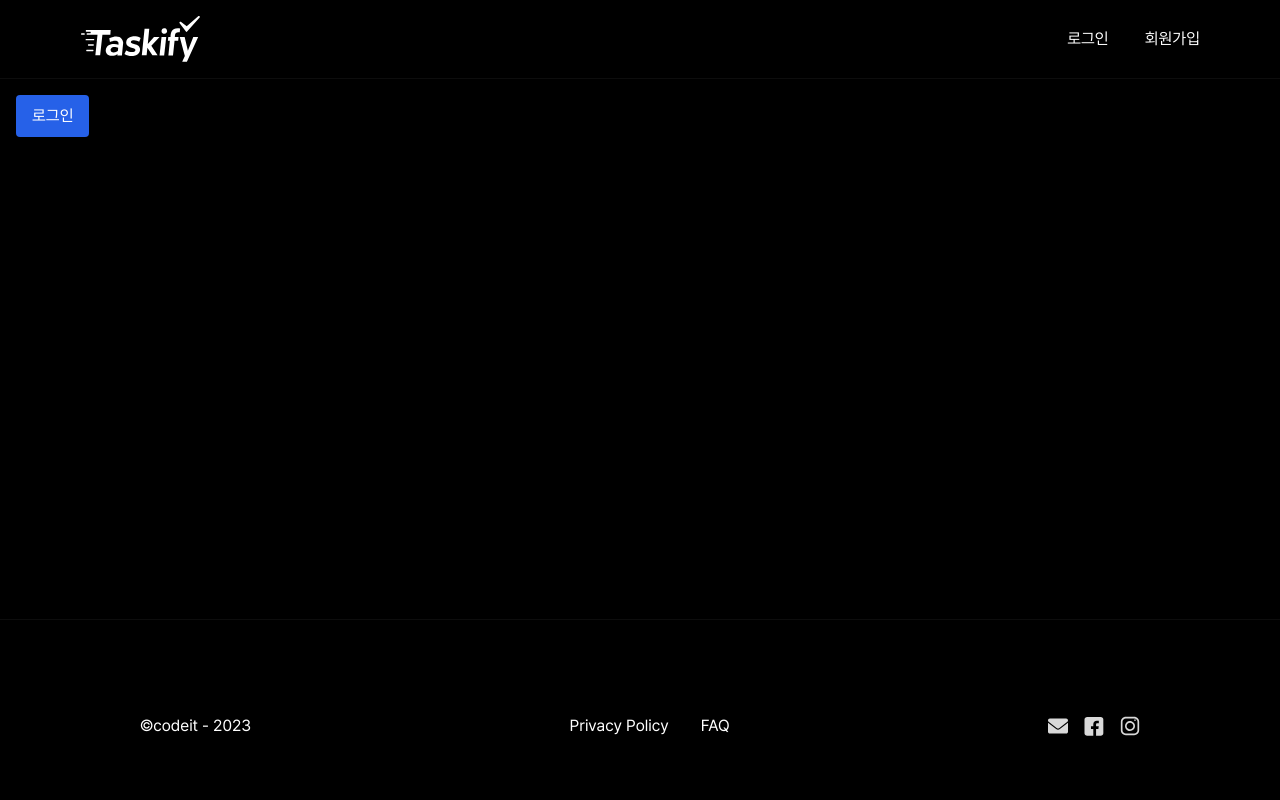
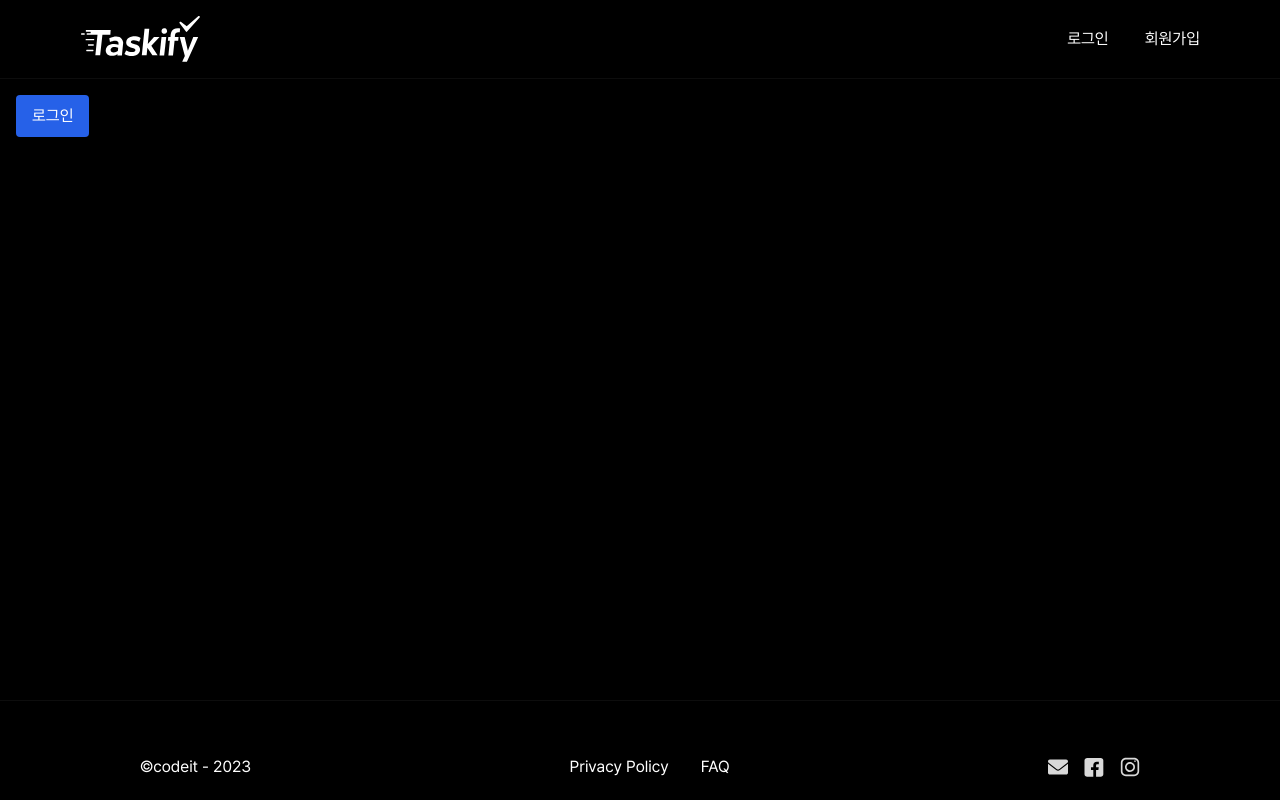
Before and after one commit to nizoo0516/taskify, a Next.js app: page / in a window 1280 px wide. Built offline with nearby package versions, Linux system fonts and the light colour scheme; no server answers.

Commit message:
Design: 푸터 높이 조절

```diff
--- a/src/app/page.tsx
+++ b/src/app/page.tsx
@@ -9,7 +9,9 @@ export default function LoginButton() {
       <main className="flex-1">
         <TestLogin />
       </main>
-      <Footer />
+      <div>
+        <Footer />
+      </div>
     </div>
   );
 }
--- a/src/components/layout/dashboard/Sidebar/index.tsx
+++ b/src/components/layout/dashboard/Sidebar/index.tsx
@@ -7,9 +7,9 @@ import { getDashboards } from "@/features/dashboard/api";
 import { useApiHandler } from "@/lib/useApiHandler";
 
 import DashboardList from "./DashboardList";
-import Pagination from "./Pagination";
 import MyButton from "../../Button";
 import Logo from "../../Logo";
+import Pagination from "../../Pagination";
 
 export default function Sidebar() {
   const [page, setPage] = useState<number>(1);
--- a/src/components/layout/home/Footer.tsx
+++ b/src/components/layout/home/Footer.tsx
@@ -14,13 +14,13 @@ export default function Footer() {
 
   return (
     <>
-      <div className="tablet:flex-row pc:px-[140px] tablet:px-10 flex flex-col items-center justify-between border-t border-t-[rgba(23,23,23,0.6)] pt-8">
+      <div className="tablet:h-[100px] tablet:flex-row pc:px-[140px] tablet:px-10 flex flex-col items-center justify-between border-t border-t-[rgba(23,23,23,0.6)] pt-8">
         <p>©codeit - 2023</p>
         <div className="flex gap-8">
           <Link href="#">Privacy Policy</Link>
           <Link href="#">FAQ</Link>
         </div>
-        <div className="flex gap-4 py-16">
+        <div className="tablet:py-0 flex gap-4 py-16">
           {socialLinks.map(({ href, src, alt }) => (
             <a key={href} href={href} target="_blank" rel="">
               <Image src={src} alt={alt} width={20} height={20} />
```
